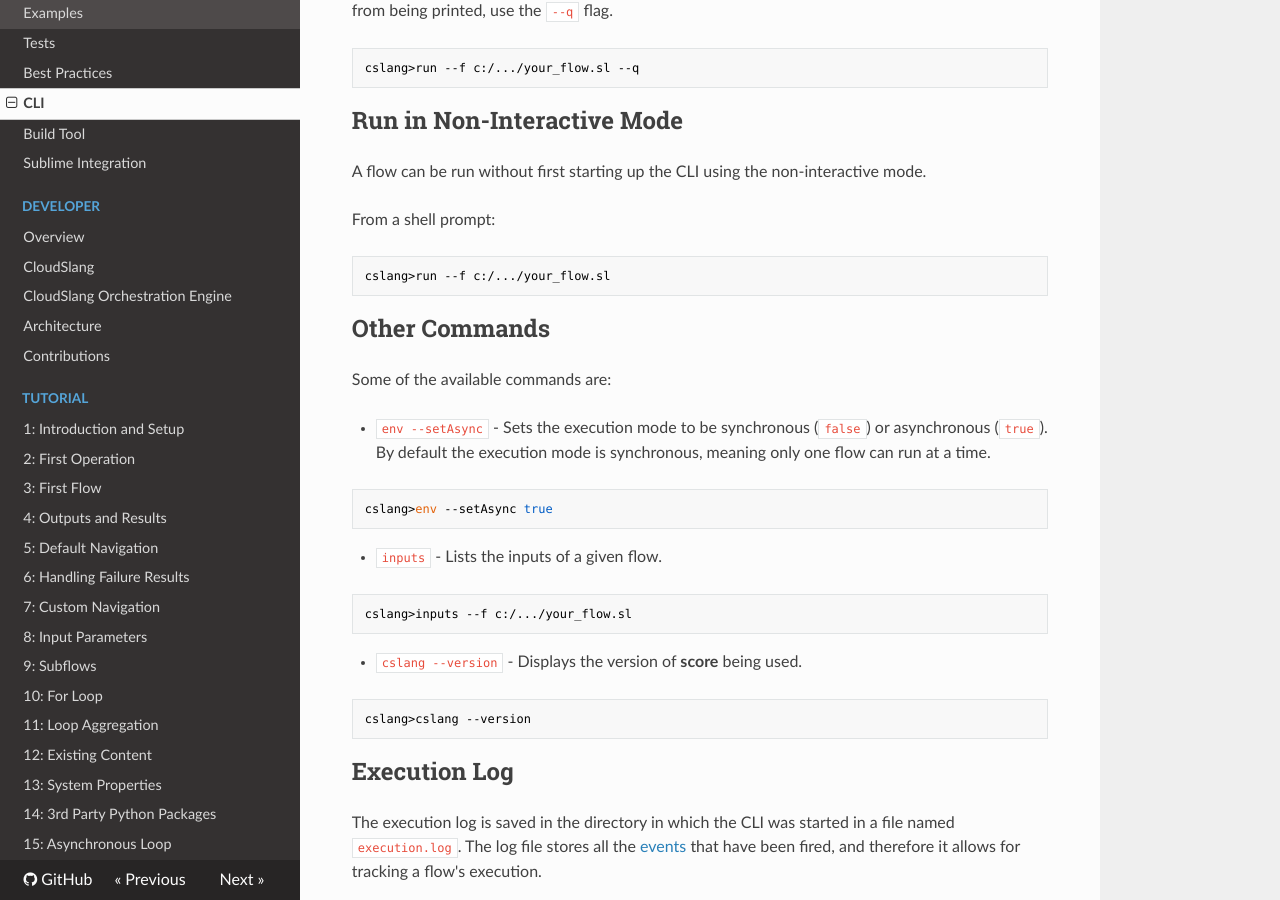
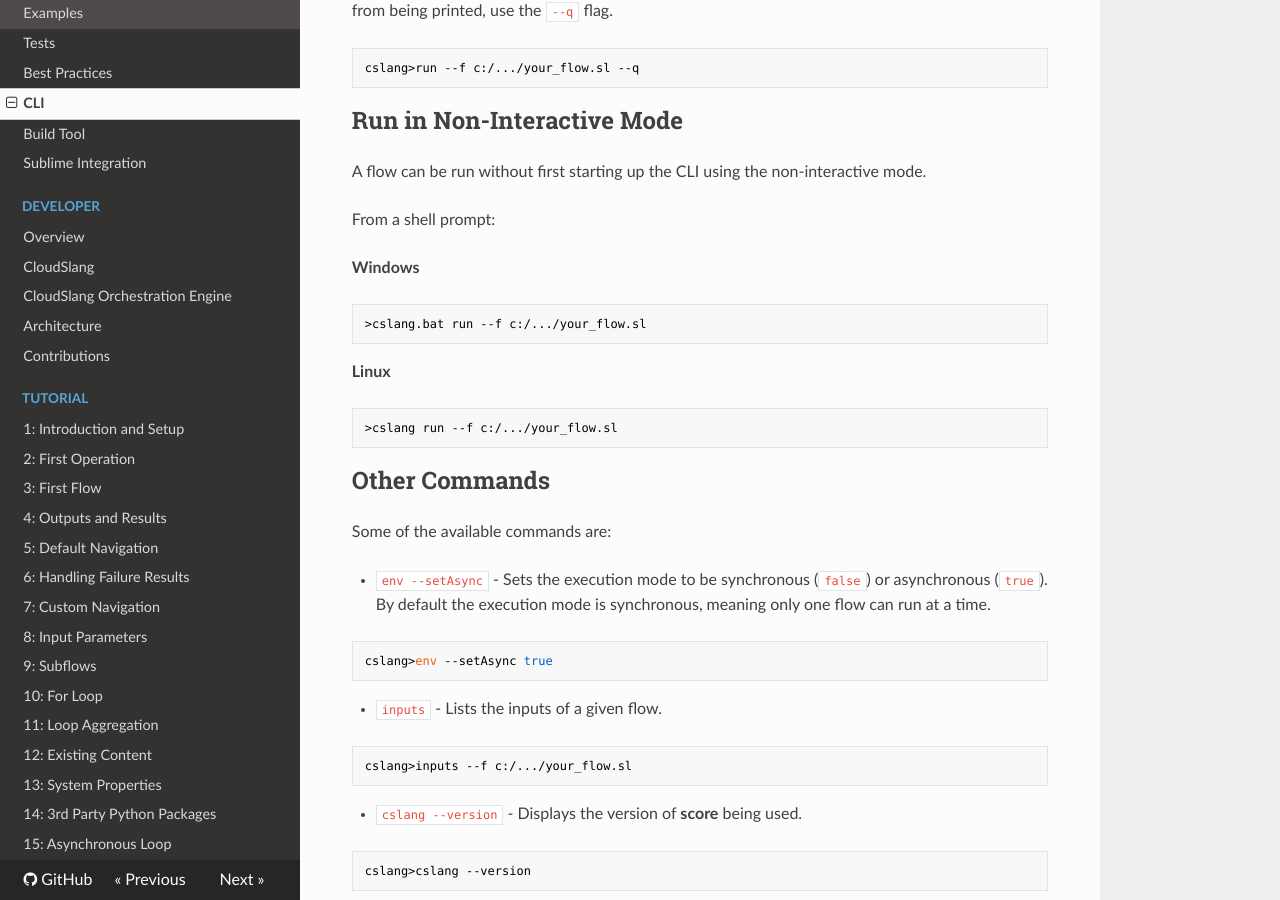
Before and after one commit to CloudSlang/docs, an MkDocs documentation site: the page built from docs/cloudslang_cli.md, in a window 1280 px wide and 900 px high, scrolled down 3522 px. Built offline with MkDocs 1.6.1, drawn with Linux system fonts in a browser that asks for light colours; nearby versions of some CDN libraries; old or Windows-style settings are respelled for this version of MkDocs.

Commit message:
fixed non-interactive mode example
Signed-off-by: SamMarkowitz <sam.markowitz@hpe.com>

````diff
--- a/docs/cloudslang_cli.md
+++ b/docs/cloudslang_cli.md
@@ -128,11 +128,21 @@ cslang>run --f c:/.../your_flow.sl --q
 ```
 
 ##Run in Non-Interactive Mode
+
 A flow can be run without first starting up the CLI using the non-interactive mode.
 
 From a shell prompt:
+
+**Windows**
+
 ```bash
-cslang>run --f c:/.../your_flow.sl
+>cslang.bat run --f c:/.../your_flow.sl
+```
+
+**Linux**
+
+```bash
+>cslang run --f c:/.../your_flow.sl
 ```
 
 ##Other Commands
````
